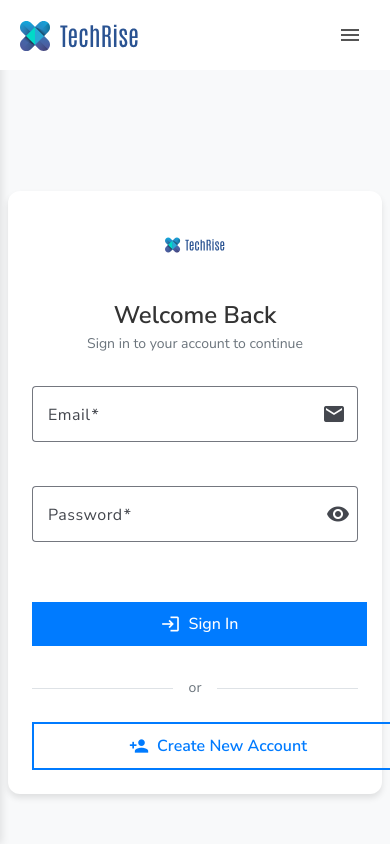
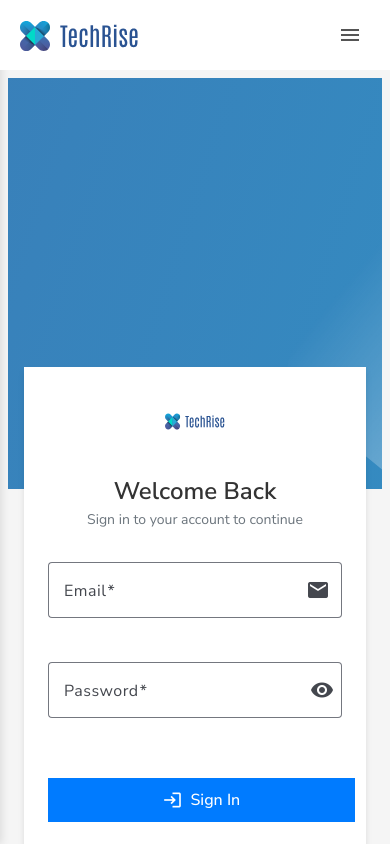
Before and after one commit to ellacmd/proven-assessment, an Angular app: page /signin in a window 390 px wide. Shown: the top 844 px of the page. Built offline with nearby package versions, Linux system fonts and the light colour scheme.

Commit message:
fix: button hover states, dialog styling, and stepper interactions

```diff
--- a/src/app/features/sign-in/sign-in.css
+++ b/src/app/features/sign-in/sign-in.css
@@ -1,15 +1,51 @@
 .signin-container {
     min-height: 100vh;
-    background-color: #f8f9fa;
+    position: relative;
+    background-color: #f5f5f5;
+}
+
+.signin-background {
+    background-image: url('/profile-background.svg');
+    background-position: center;
+    background-size: cover;
+    width: 100%;
+    min-height: 300px;
+    position: relative;
+    padding: 12px 16px;
     display: flex;
     align-items: center;
     justify-content: center;
-    padding: 2rem;
+}
+
+.signin-header-bg {
+    text-align: center;
+    color: white;
+}
+
+.signin-header-bg h1 {
+    font-size: 2.5rem;
+    font-weight: 600;
+    margin-bottom: 0.5rem;
+    text-shadow: 0 2px 4px rgba(0, 0, 0, 0.3);
+}
+
+.signin-header-bg p {
+    font-size: 1.125rem;
+    opacity: 0.9;
+    margin: 0;
+}
+
+.signin-content {
+    display: flex;
+    justify-content: center;
+    margin: -150px auto 0;
+    padding: 0 100px;
+    position: relative;
+    z-index: 1;
 }
 
 .signin-card {
     background: white;
-    border-radius: 12px;
     box-shadow: 0 4px 6px rgba(0, 0, 0, 0.1);
     padding: 3rem;
     width: 100%;
@@ -143,9 +179,21 @@
 
 
 
-@media (max-width: 768px) {
-    .signin-container {
-        padding: 1rem;
+@media (max-width: 1156px) {
+    .signin-content {
+        padding: 40px;
+    }
+}
+
+@media (max-width: 1038px) {
+    .signin-background {
+        height: 411px;
+    }
+
+    .signin-content {
+        flex-direction: column;
+        margin-top: -122px;
+        padding: 0 1rem 2rem;
     }
 
     .signin-card {
@@ -161,6 +209,10 @@
         width: 60px;
         height: 60px;
     }
+}
+
+.signin-container {
+    padding-bottom: 4rem;
 }
 
 @media (max-width: 480px) {
--- a/src/app/features/sign-in/sign-in.html
+++ b/src/app/features/sign-in/sign-in.html
@@ -1,4 +1,7 @@
 <div class="signin-container">
+  <div class="signin-background"></div>
+
+  <div class="signin-content">
     <div class="signin-card">
       <div class="signin-header">
         <img src="/logo.svg" alt="TechRise Logo" class="logo" />
--- a/src/app/features/sign-up/sign-up.css
+++ b/src/app/features/sign-up/sign-up.css
@@ -1,13 +1,51 @@
 .signup-container {
     min-height: 100vh;
-    background-color: #f8f9fa;
-    padding: 2rem 0;
+    position: relative;
+    background-color: #f5f5f5;
+}
+
+.signup-background {
+    background-image: url('/profile-background.svg');
+    background-position: center;
+    background-size: cover;
+    width: 100%;
+    min-height: 300px;
+    position: relative;
+    padding: 12px 16px;
+    display: flex;
+    align-items: center;
+    justify-content: center;
+}
+
+.signup-header {
+    text-align: center;
+    color: white;
+}
+
+.signup-header h1 {
+    font-size: 2.5rem;
+    font-weight: 600;
+    margin-bottom: 0.5rem;
+    text-shadow: 0 2px 4px rgba(0, 0, 0, 0.3);
+}
+
+.signup-header p {
+    font-size: 1.125rem;
+    opacity: 0.9;
+    margin: 0;
+}
+
+.signup-content {
+    display: flex;
+    gap: 2rem;
+    margin: -150px auto 0;
+    padding: 0 100px;
+    position: relative;
+    z-index: 1;
 }
 
 
 .custom-stepper {
-    max-width: 1200px;
-    margin: 0 auto;
     background: white;
     border-radius: 12px;
     box-shadow: 0 4px 6px rgba(0, 0, 0, 0.1);
@@ -95,6 +133,7 @@
 .upload-instructions strong {
     color: #495057;
 }
+
 
 
 .form-section {
@@ -225,7 +264,6 @@
     gap: 1rem;
     margin-top: 2rem;
     padding-top: 1rem;
-    border-top: 1px solid #e0e0e0;
 }
 
 
@@ -317,17 +355,32 @@
 }
 
 
-@media (max-width: 768px) {
+@media (max-width: 1156px) {
+    .signup-content {
+        padding: 40px;
+    }
+}
+
+@media (max-width: 1038px) {
+    .signup-background {
+        height: 411px;
+    }
+
+    .signup-content {
+        flex-direction: column;
+        margin-top: -122px;
+        padding: 0 1rem 2rem;
+    }
+
+    .form-section {
+        padding-top: 20px;
+        position: relative;
+    }
+
+
     .form-container {
         flex-direction: column;
         gap: 2rem;
-    }
-
-    .avatar-section {
-        flex: none;
-        border-right: none;
-        border-bottom: 1px solid #e9ecef;
-        padding-bottom: 2rem;
     }
 
     .avatar-preview {
@@ -342,6 +395,10 @@
     .verification-container {
         padding: 1rem;
     }
+}
+
+.signup-container {
+    padding-bottom: 4rem;
 }
 
 @media (max-width: 480px) {
--- a/src/app/features/sign-up/sign-up.html
+++ b/src/app/features/sign-up/sign-up.html
@@ -1,4 +1,7 @@
 <div class="signup-container">
+  <div class="signup-background"></div>
+
+  <div class="signup-content">
     <mat-stepper #stepper class="custom-stepper" linear="true">
       <mat-step [stepControl]="registrationForm" label="Registration" [editable]="false">
         <div class="form-container">
@@ -137,7 +140,8 @@
                   @for (country of filteredCountries; track country.name + country.cca2) {
                   <mat-option [value]="country.name">
                     <div class="country-option">
-                    @if (country.flag) { <img [src]="country.flag" alt="flag" class="flag-icon" /> }
+                      @if (country.flag) {
+                      <img [src]="country.flag" alt="flag" class="flag-icon" /> }
                       <span class="country-name">{{ country.name }}</span>
                       @if (country.dialCode) {
                       <span class="country-dial">{{ country.dialCode }}</span> }
@@ -273,3 +277,4 @@
       </mat-step>
     </mat-stepper>
   </div>
+</div>
```
Lines whose indentation alone changed are shown as unchanged.
